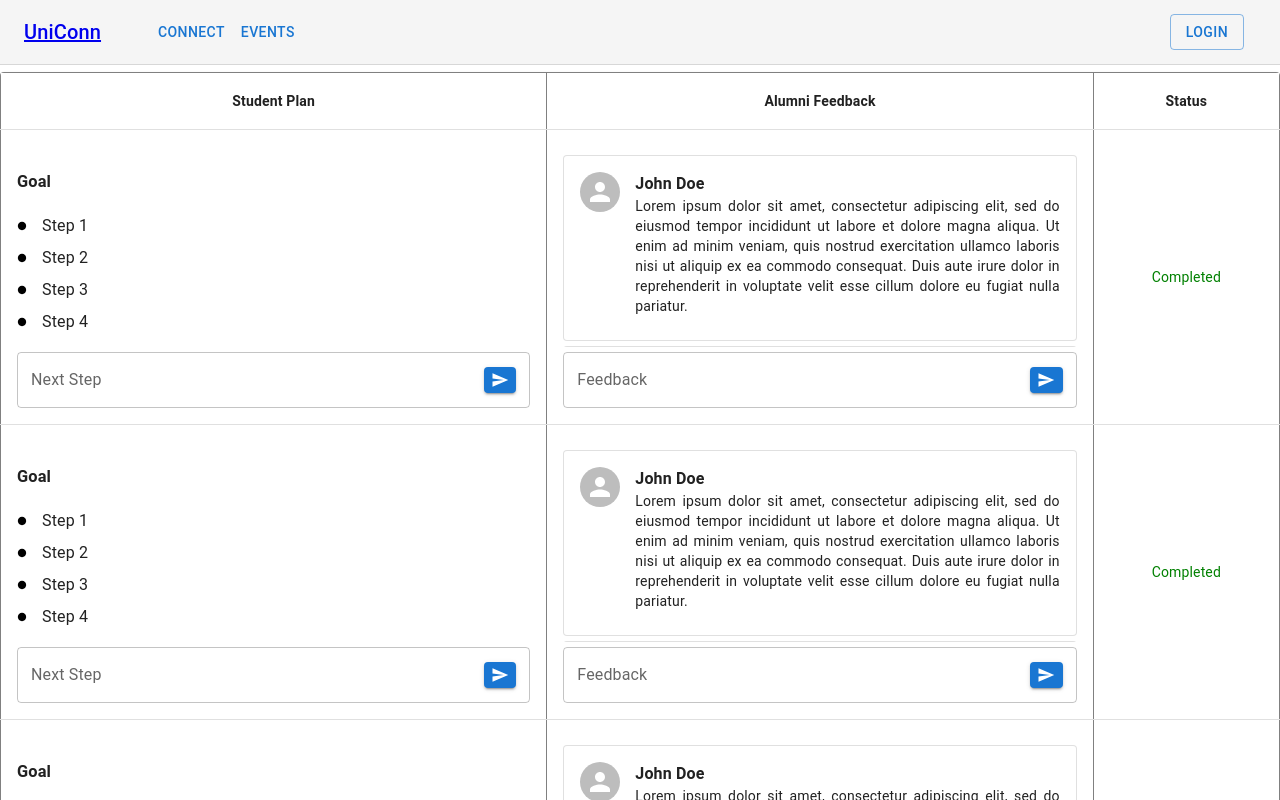
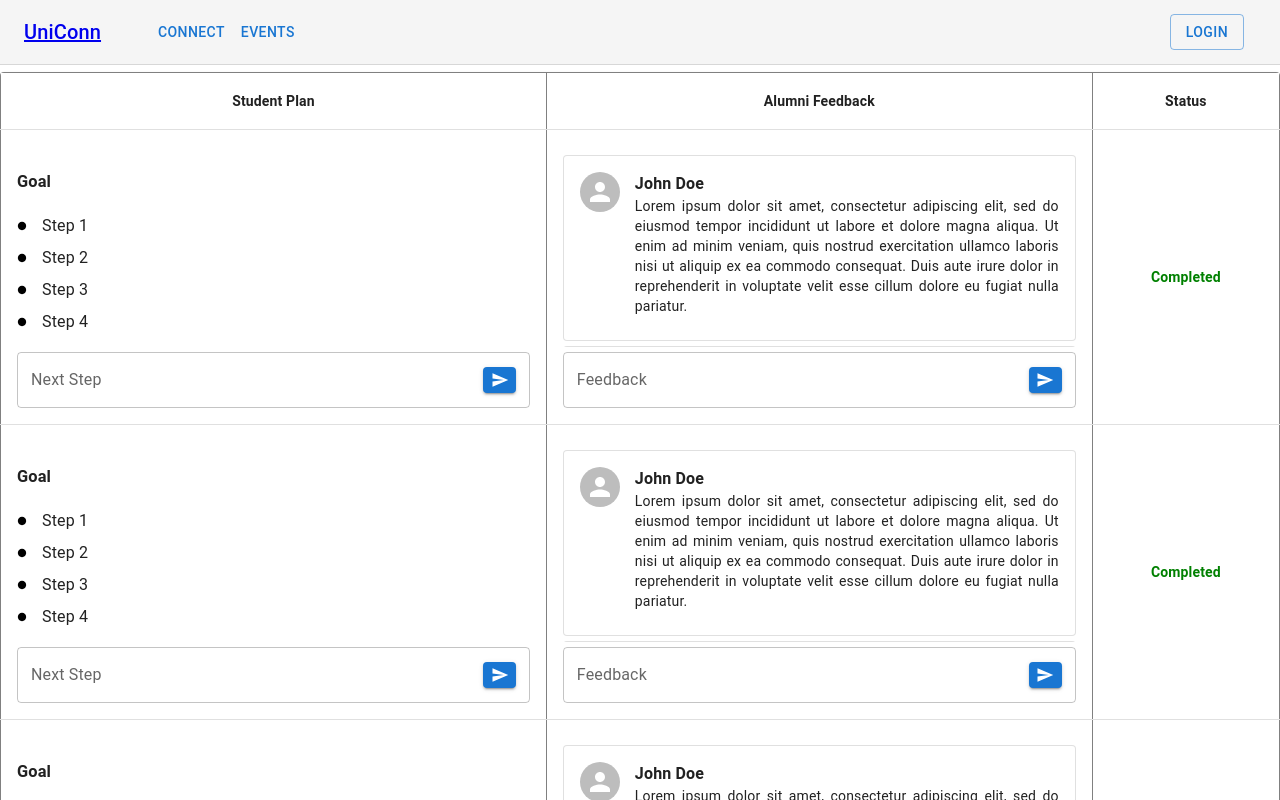
Before and after one commit to Jason10897/UniConn, a React (Create React App) app: page /roadmap in a window 1280 px wide. Shown: the top 800 px of the page. Built offline with nearby package versions, Linux system fonts and the light colour scheme.

Commit message:
Enhance Status text

```diff
--- a/src/components/roadmap/Status.jsx
+++ b/src/components/roadmap/Status.jsx
@@ -3,7 +3,7 @@ import React from "react";
 export default function Status () {
     return (
         <React.Fragment>
-            <p style = {{color: 'green', textAlign: 'center'}}>Completed</p>
+            <p style = {{color: "green", fontWeight: "bold", textAlign: "center"}}>Completed</p>
         </React.Fragment>
     );
 }
```
